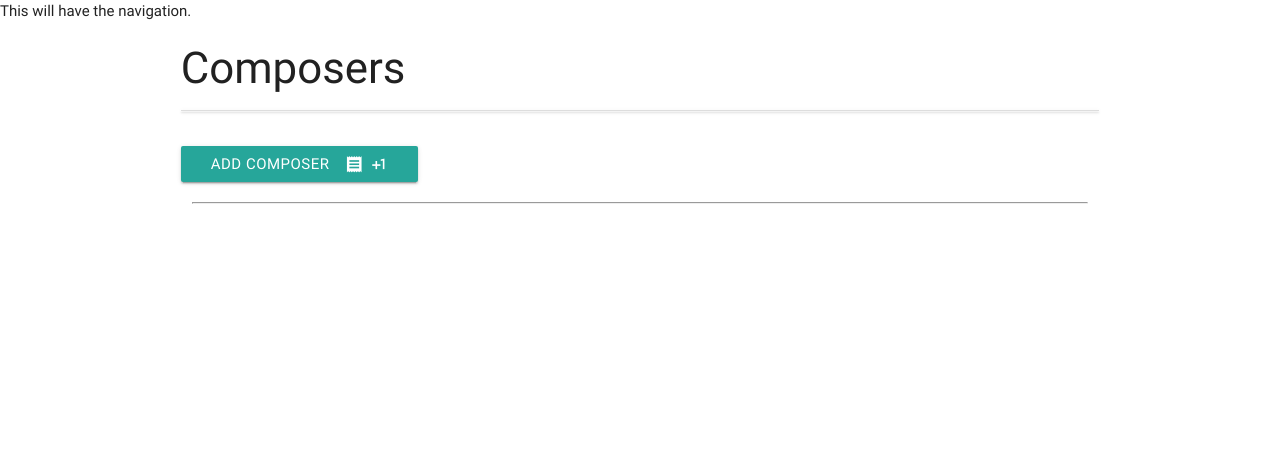
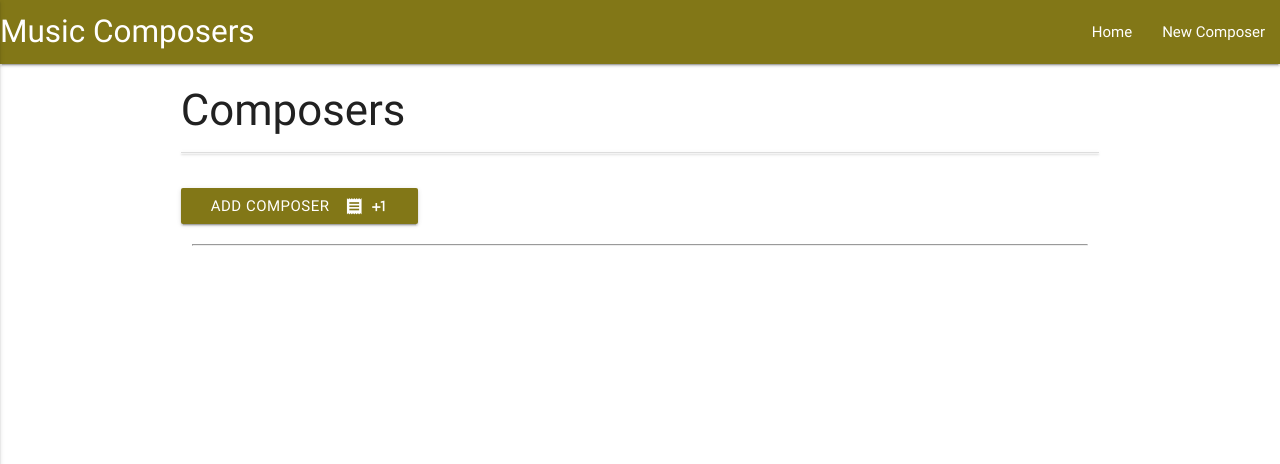
Before and after one commit to abonello/composers, a Flask app: page / in a window 1280 px wide. Shown: the top 464 px of the page. Run offline with Flask 2, Linux system fonts and the light colour scheme; data that the repository does not hold is empty; some libraries are stand-ins or nearby versions.

Commit message:
Colors and some style.

```diff
--- a/templates/base.html
+++ b/templates/base.html
@@ -4,7 +4,7 @@
     <meta charset="UTF-8">
     <meta name="viewport" content="width=device-width, initial-scale=1.0">
     <meta http-equiv="X-UA-Compatible" content="ie=edge">
-    <title>Document</title>
+    <title>Composers</title>
     <link href="https://fonts.googleapis.com/icon?family=Material+Icons" rel="stylesheet">
     <!--<link rel="stylesheet" href="https://cdnjs.cloudflare.com/ajax/libs/materialize/1.0.0-beta/css/materialize.min.css">-->
     <link rel="stylesheet" href="https://cdnjs.cloudflare.com/ajax/libs/materialize/0.100.2/css/materialize.min.css">
@@ -22,7 +22,25 @@
 </head>
 <body>
     <header>
-    This will have the navigation.
+        <nav>
+            <div class="nav-wrapper lime darken-4">
+                <a href="{{ url_for('get_composers') }}" class="brand-logo">Music Composers</a>
+                <!--<a href="#" data-target="mobile-demo" class="sidenav-trigger"><i class="material-icons">menu</i></a>-->
+                <a href="#" data-activates="mobile-demo" class="button-collapse"><i class="material-icons">menu</i></a>
+                <ul id="nav-mobile" class="right hide-on-med-and-down">
+                    <li><a href="{{ url_for('get_composers') }}">Home</a></li>
+                    <li><a href="{{ url_for('add_composer') }}">New Composer</a></li>
+                    <!--<li><a href="{#{ url_for('get_categories') }#}">Categories</a></li>-->
+                    <!--<li><a href="{#{ url_for('add_category') }#}">Add Category</a></li>-->
+                </ul>
+                <ul class="side-nav" id="mobile-demo">
+                    <li><a href="{{ url_for('get_composers') }}">Home</a></li>
+                    <li><a href="{{ url_for('add_composer') }}">New Composer</a></li>
+                    <!--<li><a href="{#{ url_for('get_categories') }#}">Categories</a></li>-->
+                    <!--<li><a href="{#{ url_for('add_category') }#}">Add Category</a></li>-->
+                </ul>
+            </div>
+        </nav>
 
     </header>
 
--- a/templates/composers.html
+++ b/templates/composers.html
@@ -6,24 +6,29 @@
         <ul class="collapsible">
             {% for composer in composers %}
             <li>
-                <div class="collapsible-header">
-                    <div class="col s1">
+                <div class="collapsible-header hoverable blue-grey lighten-4">
+                    <!--<div class="col s1">-->
+                    <div class="col s1 m1">
                         <i class="material-icons">expand_more</i>
                     </div>
-                    <div class="col s2">
+                    <!--<div class="col s2">-->
+                    <div class="col s5 m2">
                         <div class="inline_actions">
                             <!--<a href="{#{ url_for('delete_task', task_id=task._id) }#}"class="waves-effect waves-light btn btn_small">Done</a>-->
-                            <a href="{{ url_for('edit_composer', composer_id=composer._id) }}" class="waves-effect waves-light btn btn_small blue">Edit</a>
+                            <a href="{{ url_for('edit_composer', composer_id=composer._id) }}" class="waves-effect waves-light btn btn_small lime darken-4 hoverable">Edit</a>
                         </div>
                     </div>
-                    <div class="task_header col s7">
+                    <!--<div class="col s2">-->
+                    <div class="col s6 m3 push-m6">
+                        <div class="inline_actions">
+                            <a href="{{ url_for('delete_composer', composer_id=composer._id) }}"class="waves-effect waves-light btn btn_small orange lighten-3 hoverable">Delete</a>
+                        </div>
+                    </div>
+                    <!--<div class="task_header col s7">-->
+                    <div class="task_header col s12 m6 pull-m3">
                         <strong>{{ composer.last_name }} ({{ composer.dob[6:] }} - {{ composer.dod[6:] }})</strong> &emsp;&#8212;&emsp;{{ composer.period }}
                     </div>
-                    <div class="col s2">
-                        <div class="inline_actions">
-                            <a href="{{ url_for('delete_composer', composer_id=composer._id) }}"class="waves-effect waves-light btn btn_small">Delete</a>
-                        </div>
-                    </div>
+
                 </div>
                 <div class="collapsible-body">
                     <span>{{ composer.first_name }} {{ composer.last_name }} &emsp;&#8212;&emsp; {{ composer.nationality }} </span>
@@ -36,7 +41,7 @@
         </ul>
     </div>
     <div class="row">
-        <a href="{{ url_for('add_composer') }}" class="waves-effect waves-light btn"><i class="material-icons right">receipt plus_one</i>Add Composer</a>
+        <a href="{{ url_for('add_composer') }}" class="waves-effect waves-light btn lime darken-4 hoverable"><i class="material-icons right">receipt plus_one</i>Add Composer</a>
     </div>
 
     <hr>
--- a/templates/editcomposer.html
+++ b/templates/editcomposer.html
@@ -61,10 +61,10 @@
             </div>
 
             <div class="row">
-                <button class="btn waves-effect waves-light" type="submit" name="action">Edit Composer
+                <button class="btn waves-effect waves-light lime darken-4 hoverable" type="submit" name="action">Edit Composer
                     <i class="material-icons right">playlist_add</i>
                 </button>
-                <a href="{{ url_for('get_composers') }}" class="btn waves-effect waves-light grey">
+                <a href="{{ url_for('get_composers') }}" class="btn waves-effect waves-light orange lighten-3 hoverable">
                     <i class="material-icons right">cancel</i>Cancel
                 </a>
             </div>
```
Also changed, not shown: templates/addcomposer.html (+4 -4 lines).
